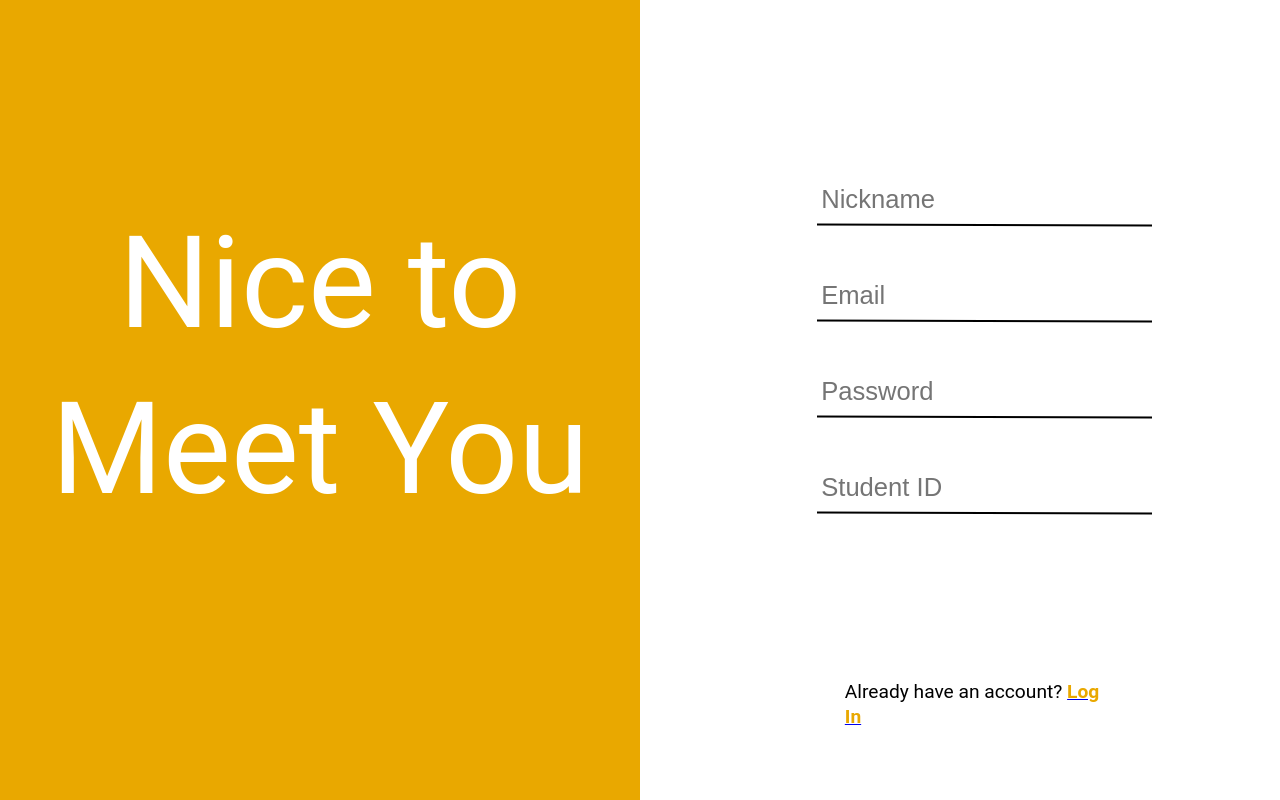
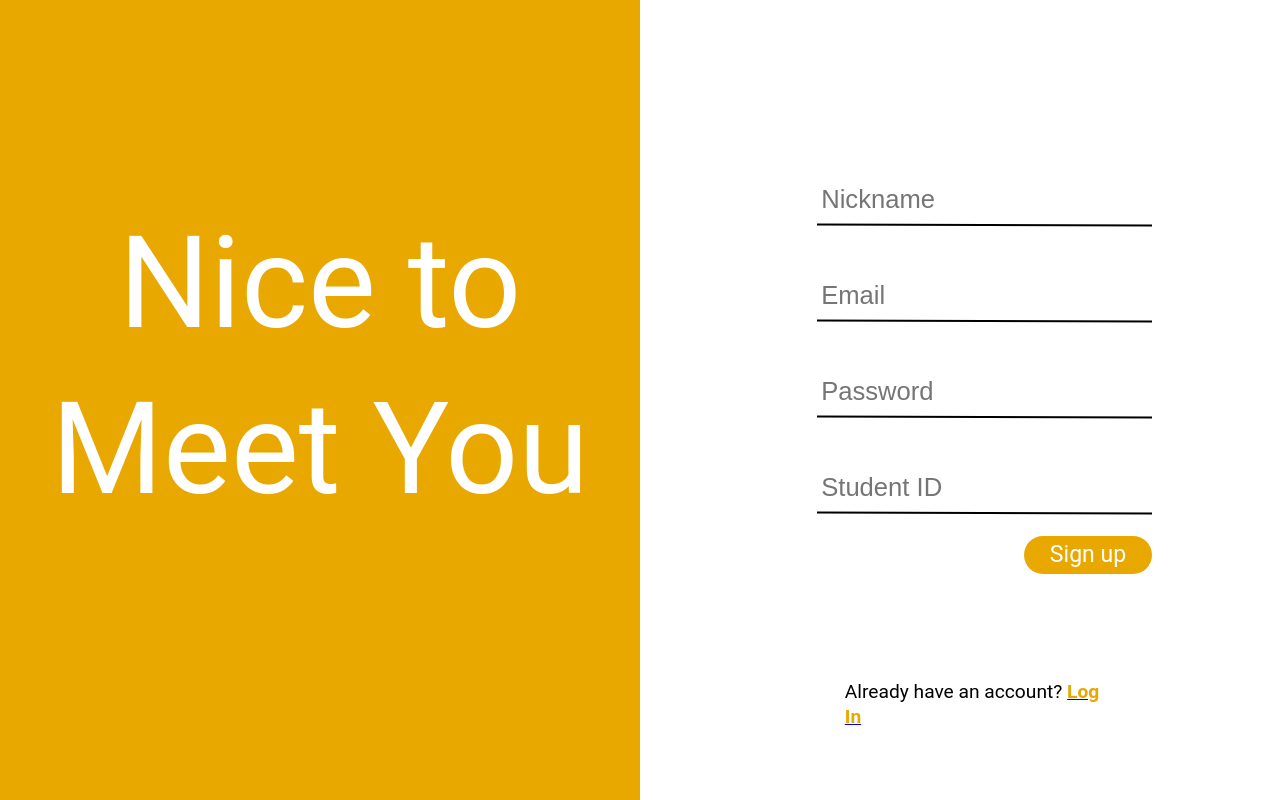
Before and after one commit to albertprk/sconversationsnow, a React (Create React App) app: page /signUpWithEmail in a window 1280 px wide. Shown: the top 800 px of the page. Built offline with nearby package versions, Linux system fonts and the light colour scheme.

Commit message:
Added signup button

```diff
--- a/src/components/SignupWithEmail.js
+++ b/src/components/SignupWithEmail.js
@@ -39,6 +39,7 @@ const SignupWithEmail = props => (
 
                 </div>
                 <div className = "studentIdLine"/>
+                <input type="submit" class="signupButton" value="Sign up"/>
 
             </form>
 
--- a/src/components/css/SignupWithEmail.css
+++ b/src/components/css/SignupWithEmail.css
@@ -194,3 +194,24 @@
     border: 1px solid #000000;
     transform: rotate(0.19deg);
     }
+
+
+
+    .signupButton {
+        position: absolute;
+        width: 10vw;
+        height: 38px;
+        right: 10%;
+        top: 67%;
+
+        font-family: Roboto;
+            font-style: normal;
+            font-weight: normal;
+            font-size: 1.8vw;
+            color: white;
+            text-align: center;
+            line-height: 140%;
+
+        background: #E9A800;
+        border-radius: 50px;
+        }
```
